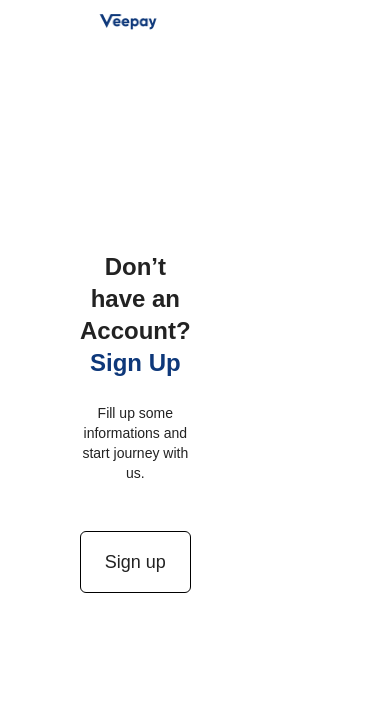
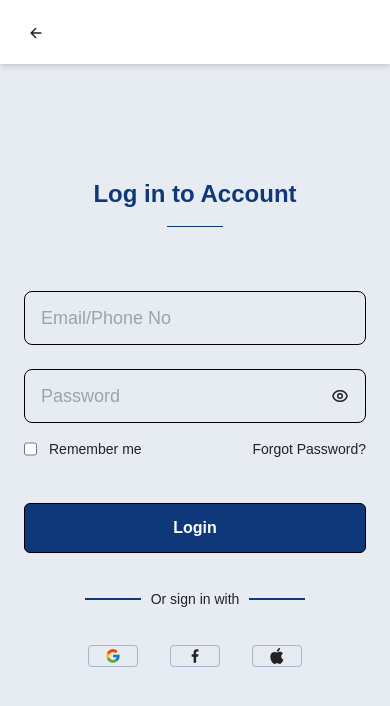
Before and after one commit to ihemebiriegondu/veepay-new-landingpage, a React (Create React App) app: page /login in a window 390 px wide. Shown: the top 706 px of the page. Built offline with nearby package versions, Linux system fonts and the light colour scheme; the HTML template or start-up script is replaced by a standard one.

Commit message:
made the login page responsive

```diff
--- a/src/components/login&sugnupComponents/formButtons.jsx
+++ b/src/components/login&sugnupComponents/formButtons.jsx
@@ -1,11 +1,12 @@
 import React from "react";
 
-export default function FormButtons({ type, text, font }) {
+export default function FormButtons({ type, text, font, formButtonEvent }) {
   return (
     <button
-      className={`py-4 border border-black rounded-md w-full outline-none transition ease-in-out duration-500 ${
+      className={`lg:py-4 py-3 border border-black rounded-md w-full outline-none transition ease-in-out duration-500 ${
        type === 'info' ?  "bg-transparent hover:bg-primary hover:text-white" : type === 'invalid' ? 'bg-invalid text-white' : 'bg-primary text-white'
       } ${font}`}
+      onClick={() => {formButtonEvent()}}
     >
       {text}
     </button>
--- a/src/components/login&sugnupComponents/loginForm.jsx
+++ b/src/components/login&sugnupComponents/loginForm.jsx
@@ -8,30 +8,30 @@ import FormButtons from "./formButtons";
 export default function LoginForm() {
   return (
     <form className="w-full">
-      <h1 className="text-primary text-3xl font-bold text-center mb-5">
+      <h1 className="text-primary lg:text-3xl text-2xl font-bold text-center lg:mb-5 mb-4">
         Log in to Account
       </h1>
-      <hr className="mx-auto w-1/12 border-t border-primary" />
-      <div className="mt-20 mb-7">
+      <hr className="mx-auto lg:w-1/12 w-14 border-t border-primary" />
+      <div className="lg:mt-20 mt-16 lg:mb-7 mb-6">
         <input
           type="email"
           name="email"
           id="email"
           placeholder="Email/Phone No"
-          className="outline-none py-4 px-6 w-full border border-black rounded-xl text-xl"
+          className="outline-none lg:py-4 py-3 lg:px-6 px-4 w-full border border-black lg:rounded-xl rounded-lg lg:text-xl text-lg bg-transparent"
         />
         <span className="mt-3 mb-4 inline-block text-warning text-base hidden">
           invalid email
         </span>
       </div>
       <div className="mb-4">
-        <div className="py-4 px-6 w-full border border-black rounded-xl text-xl flex items-center justify-between">
+        <div className="lg:py-4 py-3 lg:px-6 px-4 w-full border border-black lg:rounded-xl rounded-lg lg:text-xl text-lg flex items-center justify-between">
           <input
             type="password"
             name="password"
             id="password"
             placeholder="Password"
-            className="outline-none"
+            className="outline-none bg-transparent"
           />
           <HiOutlineEye />
           <HiOutlineEyeOff className="hidden" />
@@ -40,27 +40,27 @@ export default function LoginForm() {
           Incorrect Password?
         </span>
       </div>
-      <div className="flex justify-between items-center text-base mb-11">
+      <div className="flex justify-between items-center md:text-base text-sm mb-11">
         <div className="flex">
           <input type="checkbox" name="remember" id="remember" className="" />
           <p className="ms-3">Remember me</p>
         </div>{" "}
         <Link to={"/login"}>Forgot Password?</Link>
       </div>
-      <FormButtons type={"submit"} text={"Login"} font={"font-bold text-xl"} />
-      <div className="mt-11 mb-11 flex justify-center items-center">
-        <span className="border border-primary w-16"></span>
-        <p className="mx-2.5 text-base font-medium">Or sign in with </p>
-        <span className="border border-primary w-16"></span>
+      <FormButtons type={"submit"} text={"Login"} font={"font-bold lg:text-xl"} />
+      <div className="lg:mt-11 mt-9 lg:mb-11 mb-9 flex justify-center items-center">
+        <span className="border border-primary md:w-16 w-14"></span>
+        <p className="mx-2.5 lg:text-base text-sm font-medium">Or sign in with </p>
+        <span className="border border-primary md:w-16 w-14"></span>
       </div>
-      <div className="flex items-center justify-center gap-10">
-        <div className="px-5 py-1 border border-primary/30 rounded-md">
+      <div className="flex items-center justify-center md:gap-10 gap-8">
+        <div className="md:px-5 px-4 md:py-1 py-0.5 border border-primary/30 md:rounded-md rounded">
           <FcGoogle />
         </div>
-        <div className="px-5 py-1 border border-primary/30 rounded-md">
+        <div className="md:px-5 px-4 md:py-1 py-0.5 border border-primary/30 md:rounded-md rounded">
           <GrFacebookOption />
         </div>
-        <div className="px-5 py-1 border border-primary/30 rounded-md">
+        <div className="md:px-5 px-4 md:py-1 py-0.5 border border-primary/30 md:rounded-md rounded">
           <GrApple />
         </div>
       </div>
--- a/src/components/login&sugnupComponents/logoNav.jsx
+++ b/src/components/login&sugnupComponents/logoNav.jsx
@@ -1,11 +1,15 @@
 import React from "react";
-import { Link } from "react-router-dom";
+import { Link, useNavigate } from "react-router-dom";
+import { IoArrowBackOutline } from "react-icons/io5";
 import logo from "../../assets/icons/Veepay Logo.png";
 
 export default function LogoNav() {
+  const navigate = useNavigate();
+
   return (
-    <nav className="pt-2 fixed w-full top-0">
-      <Link to={"/"}>
+    <nav className="md:pt-2 pt-5 md:pb-0 pb-5 fixed w-full top-0 z-30 md:px-0 px-7 md:bg-transparent bg-white md:shadow-none shadow-md">
+      <div className="md:block hidden">
+        <Link to={"/"} className="">
           <div className="md:w-40 md:h-12 w-24 h-7">
             <img
               src={logo}
@@ -14,6 +18,13 @@ export default function LogoNav() {
             />
           </div>
         </Link>
+      </div>
+      <IoArrowBackOutline
+        className="w-4 h-4 md:hidden inline"
+        onClick={() => {
+          navigate(-1);
+        }}
+      />
     </nav>
   );
 }
--- a/src/components/login&sugnupComponents/sideInfo.jsx
+++ b/src/components/login&sugnupComponents/sideInfo.jsx
@@ -1,12 +1,27 @@
 import React from "react";
+import { useNavigate } from "react-router-dom";
 import FormButtons from "./formButtons";
 
 export default function SideInfo() {
+  const navigate = useNavigate();
+  const navFunction = () => {
+    navigate("/signUp");
+  };
+
   return (
-    <article className="basis-7/12 text-center">
-      <h2 className="text-2xl font-bold mb-6">Don’t have an Account? <span className="text-primary">Sign Up</span></h2>
-      <p className="text-sm font-medium mb-12">Fill up some informations and start journey with us.</p>
-      <FormButtons type={'info'} text={'Sign up'} font={'font-medium text-lg'} />
+    <article className="basis-7/12 text-center lg:block hidden">
+      <h2 className="text-2xl font-bold mb-6">
+        Don’t have an Account? <span className="text-primary">Sign Up</span>
+      </h2>
+      <p className="text-sm font-medium mb-12">
+        Fill up some informations and start journey with us.
+      </p>
+      <FormButtons
+        type={"info"}
+        text={"Sign up"}
+        font={"font-medium text-lg"}
+        formButtonEvent={navFunction}
+      />
     </article>
   );
 }
--- a/src/pages/login.jsx
+++ b/src/pages/login.jsx
@@ -5,12 +5,15 @@ import LogoNav from "../components/login&sugnupComponents/logoNav";
 
 export default function Login() {
   return (
-    <main className="px-20 absolute top-0 bottom-0 w-full">
-      <LogoNav />
-      <section className="flex flex-row justify-between items-center gap-x-52 h-full formSection">
-        <SideInfo />
-        <LoginForm />
-      </section>
-    </main>
+    <div>
+      <main className="absolute top-0 bottom-0 w-full z-20 md:bg-transparent bg-mobileFormBg">
+        <LogoNav />
+        <section className="lg:px-20 md:px-12 px-6 pt-10 pb-10 flex flex-row justify-between items-center gap-x-52 h-full md:bg-transparent bg-mobileFormBg formSection">
+          <SideInfo />
+          <LoginForm />
+        </section>
+      </main>
+      <div className="bg-formBg absolute top-0 bottom-0 -left-28 w-5/12 z-10 -skew-x-8 md:block hidden"></div>
+    </div>
   );
 }
--- a/tailwind.config.js
+++ b/tailwind.config.js
@@ -8,8 +8,10 @@ module.exports = {
         light: "#9FAFCA",
         secondary: "#FBC304",
         darkSecondary: "#FFA500",
-        invalid: '#C4C4C4',
-        warning: '#FF0000'
+        invalid: "#C4C4C4",
+        warning: "#FF0000",
+        formBg: "#CFD7E4",
+        mobileFormBg: '#E7EBF2',
       },
       spacing: {
         130: "28.7rem",
@@ -19,6 +21,9 @@ module.exports = {
       screens: {
         xs: "480px",
       },
+      skew: {
+        8: "8.488deg",
+      },
     },
   },
   plugins: [],
```
Lines whose indentation alone changed are shown as unchanged.
